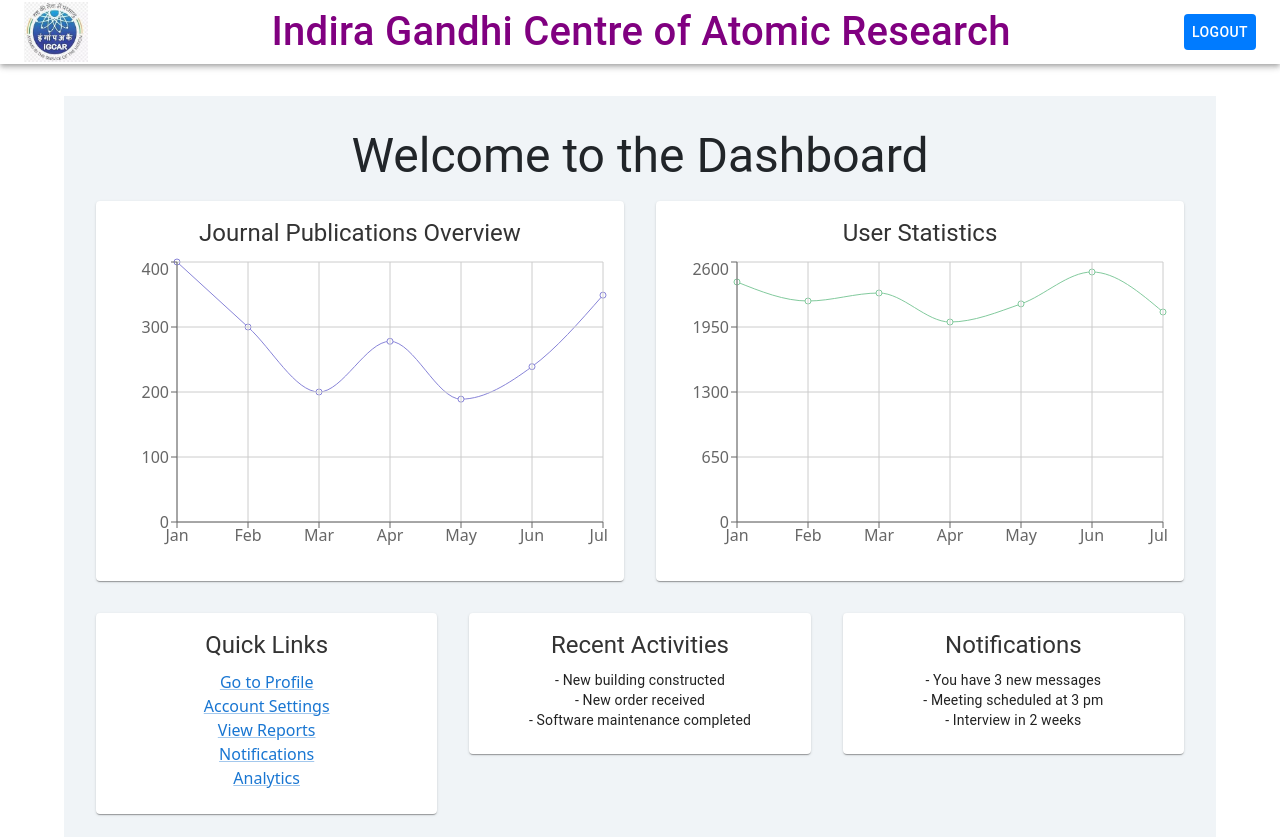
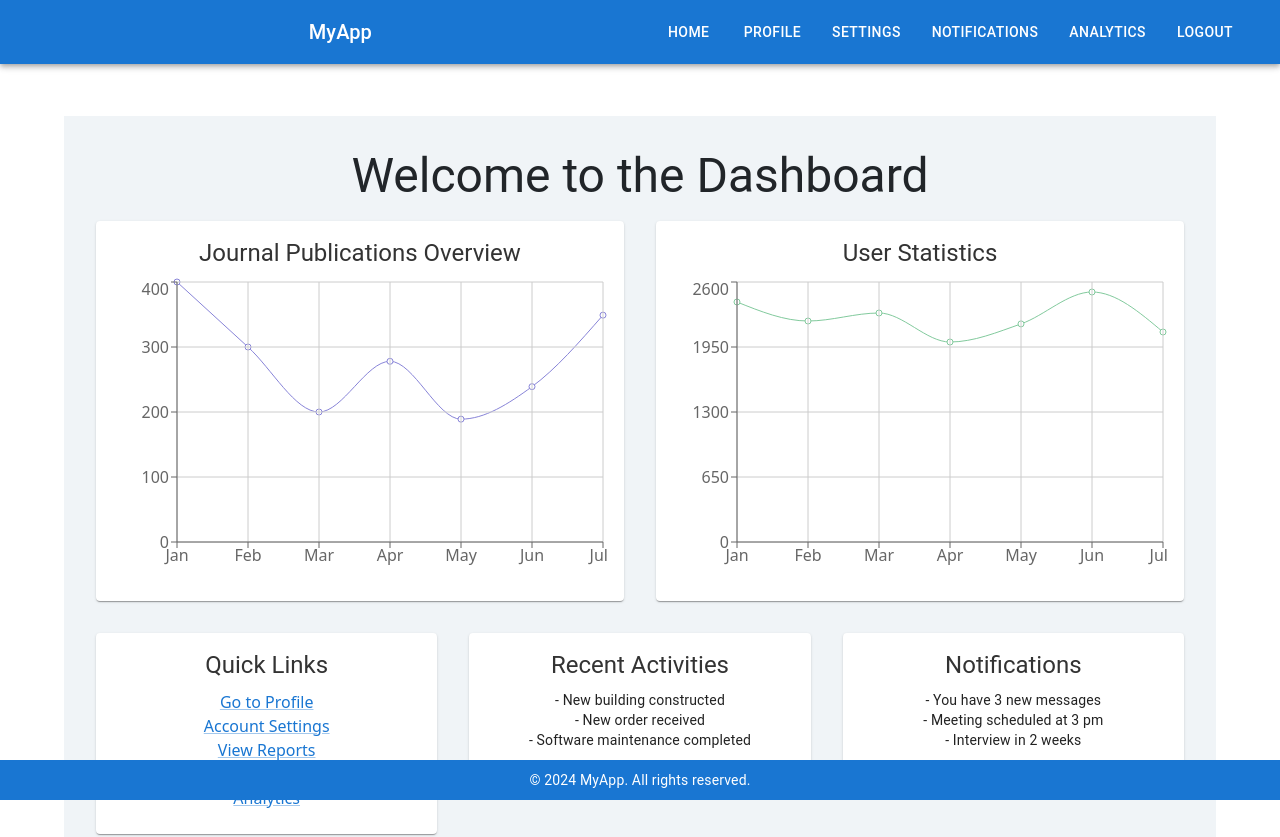
Before and after one commit to ram-shankar58/IGCAR, a React (Create React App) app in the folder igcar/: page / in a window 1280 px wide. Shown: the top 837 px of the page. Built offline with nearby package versions, Linux system fonts and the light colour scheme; sample sign-in values are in the browser's storage.

Commit message:
backnavigation done

```diff
--- /dev/null
+++ b/igcar/src/components/Footer.css
@@ -0,0 +1,14 @@
+/* src/components/Footer.css */
+.footer {
+    background-color: #1976d2;
+    padding: 10px 0;
+    position: fixed;
+    width: 100%;
+    bottom: 0;
+    left: 0;
+  }
+
+  .footer p {
+    margin: 0;
+    color: white;
+  }
--- a/igcar/src/components/Footer.js
+++ b/igcar/src/components/Footer.js
@@ -1,12 +1,16 @@
+// src/components/Footer.js
 import React from 'react';
 import { Box, Typography } from '@mui/material';
+import './Footer.css';
 
 const Footer = () => {
-    return (
-        <Box component="footer" sx={{ py: 3, px: 2, mt: 'auto', textAlign: 'center', backgroundColor: '#3f51b5', color: '#fff' }}>
-            <Typography variant="body1">My footer content</Typography>
-        </Box>
-    );
+  return (
+    <Box className="footer">
+      <Typography variant="body2" color="textSecondary" align="center">
+        © {new Date().getFullYear()} MyApp. All rights reserved.
+      </Typography>
+    </Box>
+  );
 };
 
 export default Footer;
--- /dev/null
+++ b/igcar/src/components/Header.css
@@ -0,0 +1,19 @@
+/* src/components/Header.css */
+.header {
+    background-color: #1976d2; /* Primary color */
+  }
+
+  .title {
+    flex-grow: 1;
+    font-weight: bold;
+  }
+
+  .header a {
+    color: white;
+    text-decoration: none;
+    margin-right: 15px;
+  }
+
+  .header button {
+    font-size: 14px;
+  }
--- a/igcar/src/components/Header.js
+++ b/igcar/src/components/Header.js
@@ -1,32 +1,26 @@
+// src/components/Header.js
 import React from 'react';
-import { Button, AppBar, Toolbar, Typography } from '@mui/material';
-import { useNavigate } from 'react-router-dom';
+import { AppBar, Toolbar, Typography, Button } from '@mui/material';
+import { Link } from 'react-router-dom';
+import './Header.css';
+
+const handleLogout= ()=>{
+  localStorage.removeItem("user");
+}
 
 const Header = () => {
-  const navigate = useNavigate();
-  const isLoggedIn = localStorage.getItem('user'); //USER IS key
-
-  const handleLogout = () => {
-    localStorage.removeItem('user');
-    navigate('/login');
-  };
-
   return (
-    <AppBar position="static" sx={{ backgroundColor: '#fff' }}> {/* AppBar background color */}
+    <AppBar position="static" className="header">
       <Toolbar>
-        <img src={require("../static/igcar.jpeg")} alt="Logo" style={{ height: '60px', marginRight: '10px' }} /> {/* Logo image */}
-        <Typography variant="h6" component="div" style={{fontSize:'250%'}} sx={{ flexGrow: 1, color: 'purple'}}> {/* Text color */}
-          Indira Gandhi Centre of Atomic Research
+        <Typography variant="h6" className="title">
+          MyApp
         </Typography>
-        {isLoggedIn ? (
-          <Button color="inherit" onClick={handleLogout} sx={{ backgroundColor: '#007bff', color: '#fff' }}> {/* Button colors */}
-            Logout
-          </Button>
-        ) : (
-          <Button color="inherit" onClick={() => navigate('/login')} sx={{ backgroundColor: '#007bff', color: '#fff' }}> {/* Button colors */}
-            Login
-          </Button>
-        )}
+        <Button color="inherit" component={Link} to="/">Home</Button>
+        <Button color="inherit" component={Link} to="/profile">Profile</Button>
+        <Button color="inherit" component={Link} to="/settings">Settings</Button>
+        <Button color="inherit" component={Link} to="/notifications">Notifications</Button>
+        <Button color="inherit" component={Link} to="/analytics">Analytics</Button>
+        <Button color="inherit" onClick={handleLogout} component={Link} to="/login">Logout</Button>
       </Toolbar>
     </AppBar>
   );
--- a/igcar/src/components/Layout.css
+++ b/igcar/src/components/Layout.css
@@ -1,10 +1,15 @@
+/* src/components/Layout.css */
 .layout-container {
     display: flex;
     flex-direction: column;
     min-height: 100vh;
-}
+  }
 
-.layout-content {
-    flex: 1;
-    padding: 2rem;
-}
+  .layout-content {
+    flex-grow: 1;
+    padding: 20px;
+  }
+
+  .footer {
+    margin-top: auto;
+  }
--- a/igcar/src/components/Layout.js
+++ b/igcar/src/components/Layout.js
@@ -1,3 +1,4 @@
+// src/components/Layout.js
 import React from 'react';
 import Header from './Header';
 import Footer from './Footer';
@@ -8,7 +9,7 @@ const Layout = ({ children }) => {
   return (
     <Box className="layout-container">
       <Header />
-            <Container className="layout-content">
+      <Container className="layout-content" sx={{ mt: 4, mb: 4 }}>
         {children}
       </Container>
       <Footer />
--- a/igcar/src/pages/Home.js
+++ b/igcar/src/pages/Home.js
@@ -21,28 +21,22 @@ const Home = () => {
   useEffect(() => {
     const handlePopState = (event) => {
       event.preventDefault();
-      const confirmResubmission = window.confirm("Confirm resubmission of data?");
+      const confirmResubmission = window.confirm("Are you sure you want to log out and go back?");
       if (confirmResubmission) {
         localStorage.removeItem('user');
         navigate('/login');
+      } else {
+        window.history.pushState(null, null, window.location.pathname);
       }
     };
 
-    const handleBeforeUnload = (event) => {
-      event.preventDefault();
-      event.returnValue = '';
-      setTimeout(() => {
-        localStorage.removeItem('user');
-        navigate('/login');
-      }, 0);
-    };
+    // This line ensures the current state is pushed to history to capture the initial load state.
+    window.history.pushState(null, null, window.location.pathname);
 
     window.addEventListener('popstate', handlePopState);
-    window.addEventListener('beforeunload', handleBeforeUnload);
 
     return () => {
       window.removeEventListener('popstate', handlePopState);
-      window.removeEventListener('beforeunload', handleBeforeUnload);
     };
   }, [navigate]);
 
@@ -54,7 +48,7 @@ const Home = () => {
       timeout = setTimeout(() => {
         localStorage.removeItem('user');
         navigate('/login');
-      }, 10 * 60 * 1000);
+      }, 10 * 60 * 1000); // 10 minutes
     };
 
     const handleActivity = () => {
--- a/igcar/src/pages/Settings.js
+++ b/igcar/src/pages/Settings.js
@@ -1,16 +1,18 @@
+// src/pages/Settings.js
 import React from 'react';
 import { Box, Typography } from '@mui/material';
-import Header from '../components/Header';
+import Layout from '../components/Layout';
 
 const Settings = () => {
   return (
-    <>
-      <Header />
-      <Box sx={{ p: 3 }}>
-        <Typography variant="h4">Settings Page</Typography>
-        <Typography variant="body1">This is the settings page.</Typography>
+    <Layout>
+      <Box sx={{ padding: '2rem' }}>
+        <Typography variant="h4" component="h1" gutterBottom>
+          Account Settings
+        </Typography>
+        {/* Add content and functionality for settings here */}
       </Box>
-    </>
+    </Layout>
   );
 };
 
```
Lines whose indentation alone changed are shown as unchanged.
